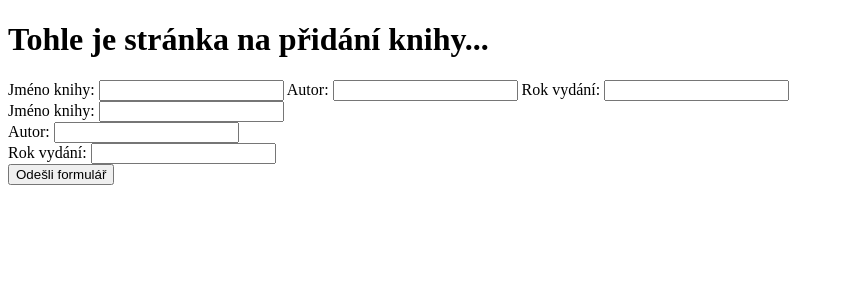
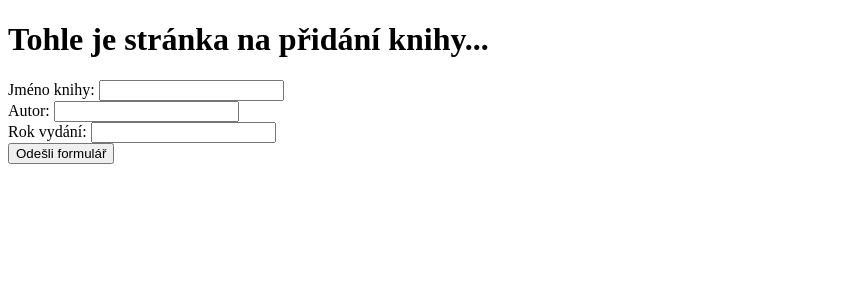
Before and after one commit to trohat/Projekt-knihy, a Django app: page / in a window 1280 px wide. Shown: the top 300 px of the page, without its empty margins (0-844 px from the left). Run offline with Django 4.2, Linux system fonts and the light colour scheme.

Commit message:
ModelForms

```diff
--- a/knihy/forms.py
+++ b/knihy/forms.py
@@ -1,11 +1,33 @@
 from django import forms
 
-class KnihaForm(forms.Form):
-    jmeno = forms.CharField(label="Jméno knihy:", max_length=20, error_messages={
-        "required": "Kniha musí mít název!",
-        "max_length": "Název je moc dlouhý."
-    })
-    autor = forms.CharField(max_length=200, error_messages={
-        "required": "Kniha musí mít autora!"
-    })
-    rok = forms.IntegerField(label="Rok vydání:")
+from .models import Kniha
+
+# class KnihaForm(forms.Form):
+#     jmeno = forms.CharField(label="Jméno knihy:", max_length=20, error_messages={
+#         "required": "Kniha musí mít název!",
+#         "max_length": "Název je moc dlouhý."
+#     })
+#     autor = forms.CharField(max_length=200, error_messages={
+#         "required": "Kniha musí mít autora!"
+#     })
+#     rok = forms.IntegerField(label="Rok vydání:")
+
+class KnihaForm(forms.ModelForm):
+    class Meta:
+        model = Kniha
+        fields = "__all__" # tohle spíše nepoužívejte, už víte proč
+
+        labels = {
+            "jmeno": "Jméno knihy",
+            "rok": "Rok vydání"
+        }
+
+        error_messages = {
+            "jmeno": {
+                "required": "Jméno knihy je povinné.",
+                "max_length": "Jméno knihy je moc dlouhé."
+            },
+            "autor": {
+                "required": "Jméno autora je povinné."
+            }
+        }
--- a/knihy/templates/knihy/pridat.html
+++ b/knihy/templates/knihy/pridat.html
@@ -10,7 +10,6 @@
     <h1>Tohle je stránka na přidání knihy...</h1>
     <form action="" method="POST">
         {% csrf_token %}
-        {{ form }}
         {% for pole in form %}
         <div>
             {{ pole.label_tag }}
--- a/knihy/views.py
+++ b/knihy/views.py
@@ -10,11 +10,7 @@ def pridat_knihu(request):
         formular = KnihaForm(request.POST)
 
         if formular.is_valid():
-            jmeno = formular.cleaned_data["jmeno"]
-            autor = formular.cleaned_data["autor"]
-            rok = formular.cleaned_data["rok"]
-            kniha = Kniha(jmeno=jmeno, autor=autor, rok=rok)
-            kniha.save()
+            formular.save()
             return redirect("dekuji")
     else:
         formular = KnihaForm()
@@ -25,3 +21,6 @@ def pridat_knihu(request):
 
 def dekuji(request):
     return render(request, "knihy\dekuji.html")
+
+# view funkce
+# class based views - views založené na třídách
```
